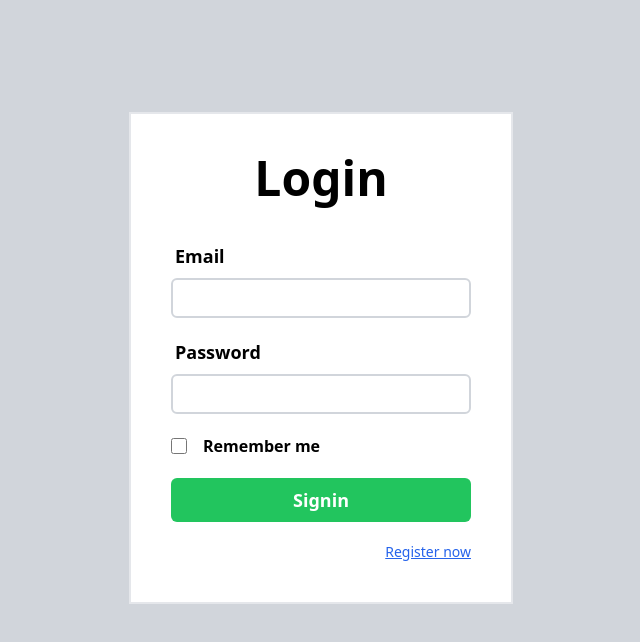
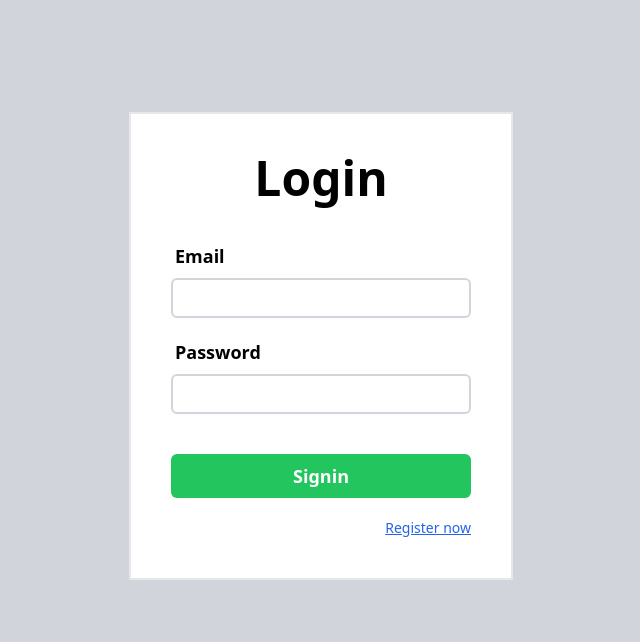
Before and after one commit to Nziza-Prince/fullstacktodoapp, a React (Vite) app in the folder myTodoApp/: page / in a window 1280 px wide. Shown: the top 642 px of the page, without its empty margins (319-959 px from the left). Built offline with nearby package versions, Linux system fonts and the light colour scheme; no server answers.

Commit message:
removed the  remember me since its under maintaince too

```diff
--- a/myTodoApp/src/components/Login.jsx
+++ b/myTodoApp/src/components/Login.jsx
@@ -49,10 +49,10 @@
              onChange={(e)=>setPassword(e.target.value)}
             required/>
         </div>
-        <div className='flex gap-4'>
+        {/* <div className='flex gap-4'>
             <input type="checkbox" name="remember" className='cursor-pointer w-4'/>
             <label htmlFor="remember" className='font-bold'>Remember me</label>
-        </div>
+        </div> */}
         <button type="submit" disabled={loading} className='bg-green-500 px-5 py-2 rounded-md text-white font-bold text-center text-lg hover:bg-green-400 mt-5 w-[100%]'>{loading ? <div className='spinner'></div> : "Signin"}</button>
         <Link className='text-sm float-right mt-5 text-blue-600 underline' to="/register">Register now</Link>
      </form>
```
